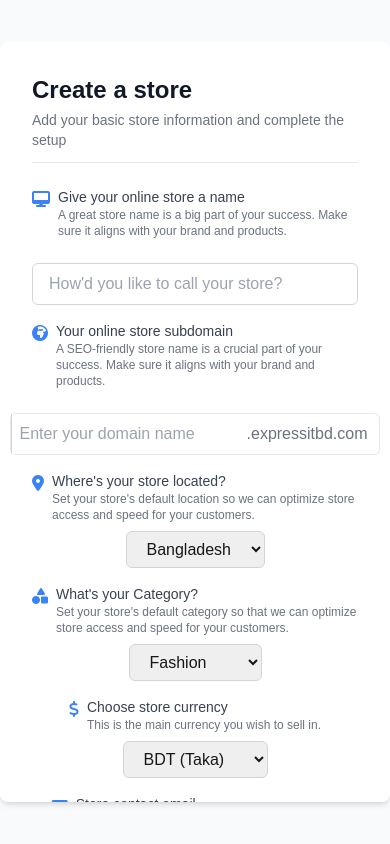
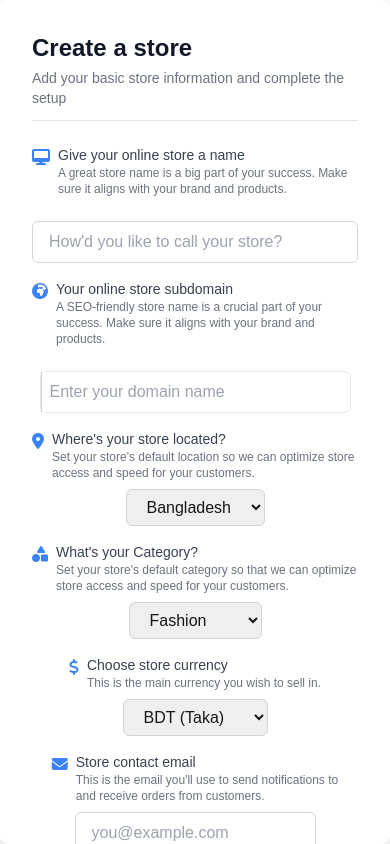
Before and after one commit to RianOntu/store-app-nextjs, a Next.js app: page / in a window 390 px wide. Built offline with nearby package versions, Linux system fonts and the light colour scheme.

Commit message:
some changes

```diff
--- a/app/components/SubdomainField.js
+++ b/app/components/SubdomainField.js
@@ -17,7 +17,7 @@ const SubdomainField = ({ register, errors, availableError }) => (
         </div>
       </div>
       <div className="flex mt-2 justify-end">
-  <div className="flex items-center border rounded-md w-full md:w-[393.88px]">
+  <div className="flex items-center border rounded-md w-[311px] md:w-[393.88px]">
     <div>
       <div>
         <input
@@ -41,7 +41,7 @@ const SubdomainField = ({ register, errors, availableError }) => (
         )}
       </div>
     </div>
-    <span className="px-3 text-gray-500">.expressitbd.com</span>
+    <span className="px-3 text-gray-500 hidden md:block">.expressitbd.com</span>
   </div>
 </div>
     </div>
--- a/app/pages/_createStore.js
+++ b/app/pages/_createStore.js
@@ -88,7 +88,7 @@ const CreateStore = () => {
 
   return (
     <div className="flex items-center justify-start md:justify-center min-h-screen bg-gray-50">
-    <div className="bg-white p-8 rounded-lg shadow-md w-full max-w-3xl max-h-[90vh] overflow-y-auto">
+    <div className="bg-white p-8 rounded-lg shadow-md w-full max-w-3xl max-h-[100vh] overflow-y-auto">
       <StoreFormHeader />
       <StoreFormFields
         register={register}
```
